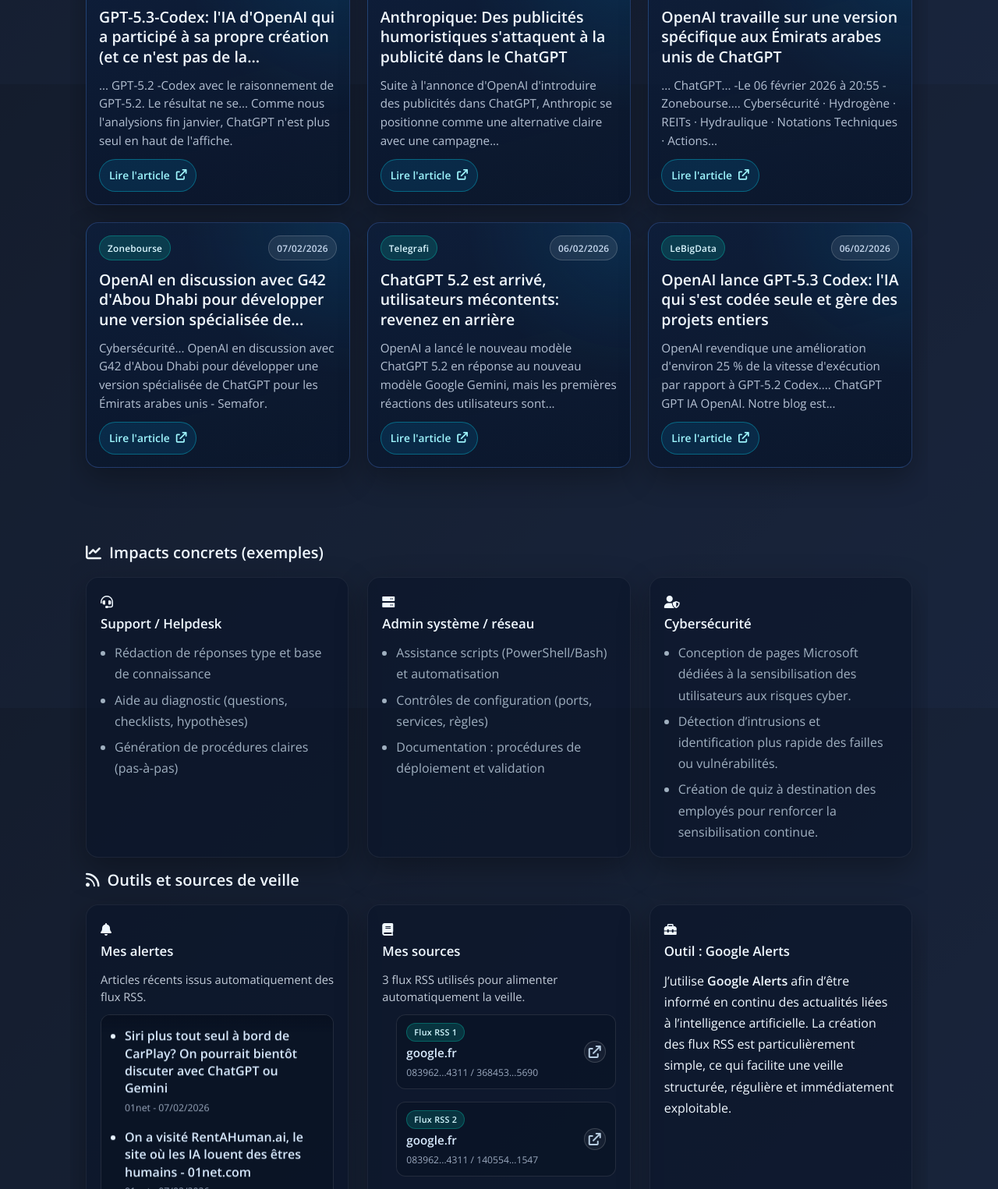
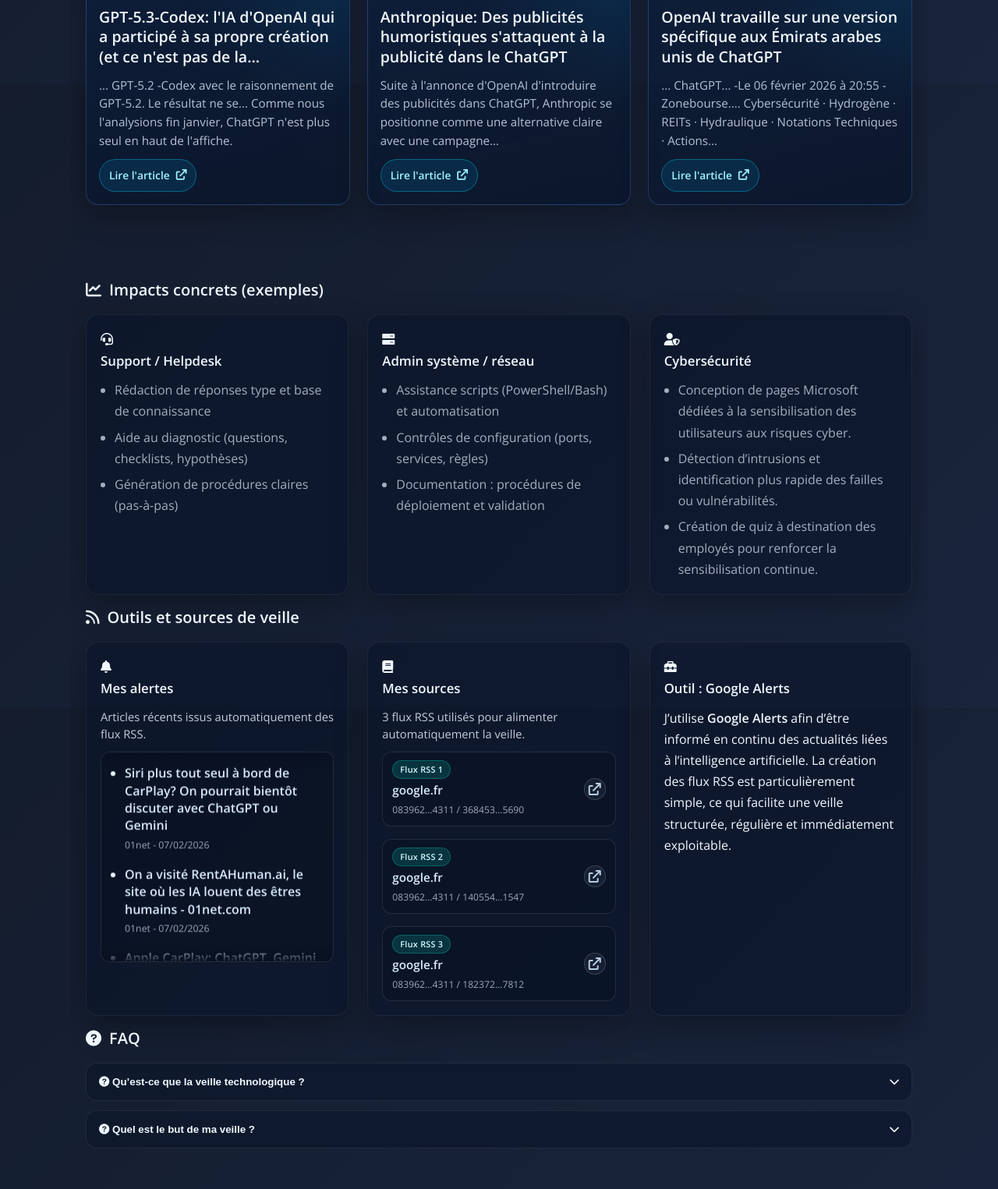
Before and after one commit to Archanight/archanight.github.io, a website: page veille.html in a window 1280 px wide. Shown: the part 1492-3017 px from the top of the page at 78% size. Drawn offline with nearby package versions, Linux system fonts and the light colour scheme.

Commit message:
changement

```diff
--- a/script.js
+++ b/script.js
@@ -192,7 +192,7 @@
 
 // Veille - Actualites RSS (data/news.json)
 const NEWS_PATH = "./data/news.json";
-const DEFAULT_MAX_NEWS_ITEMS = 12;
+const DEFAULT_MAX_NEWS_ITEMS = 9;
 const DEFAULT_MAX_ALERT_AGE_DAYS = 45;
 
 function escapeHtml(value) {
@@ -497,12 +497,16 @@
     if (!grid) return;
 
     try {
+        const maxNewsItems =
+            parseInt(grid.getAttribute("data-max-items") || String(DEFAULT_MAX_NEWS_ITEMS), 10) ||
+            DEFAULT_MAX_NEWS_ITEMS;
+
         const res = await fetch(NEWS_PATH, { cache: "no-store" });
         if (!res.ok) throw new Error(`HTTP ${res.status}`);
 
         const data = await res.json();
         const parsed = parseNewsPayload(data);
-        const topItems = parsed.items.slice(0, DEFAULT_MAX_NEWS_ITEMS);
+        const topItems = parsed.items.slice(0, maxNewsItems);
 
         renderNewsGrid(topItems);
         renderSources(parsed.sources);
--- a/style.css
+++ b/style.css
@@ -1573,9 +1573,9 @@
   color: rgba(234, 244, 255, 0.82);
 }
 
-#veille-page .rss-sources-list {
+#veille-page .veille-card ul.rss-sources-list {
   margin: 0 auto;
-  padding: 0;
+  padding-left: 0;
   width: min(100%, 320px);
   list-style: none;
   display: flex;
--- a/veille.html
+++ b/veille.html
@@ -53,7 +53,7 @@
 
                 <section class="rss-section" aria-labelledby="rss-title">
                     <h2 id="rss-title" class="rss-title"><i class="fas fa-newspaper"></i> Actualités récentes</h2>
-                    <div id="rssGrid" class="rss-grid">
+                    <div id="rssGrid" class="rss-grid" data-max-items="9">
                         <div class="rss-loading">Chargement des actualités...</div>
                     </div>
                 </section>
```
